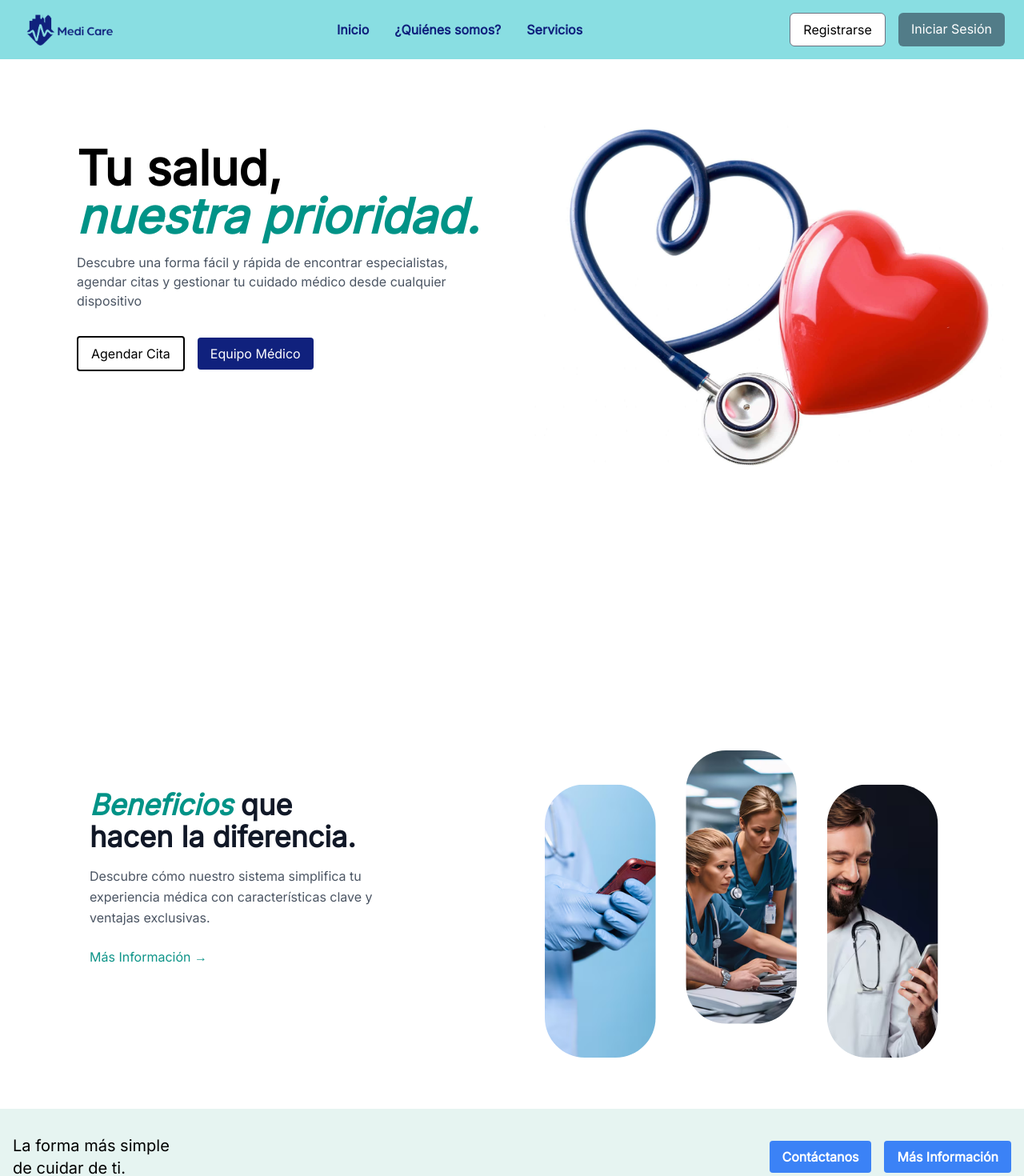
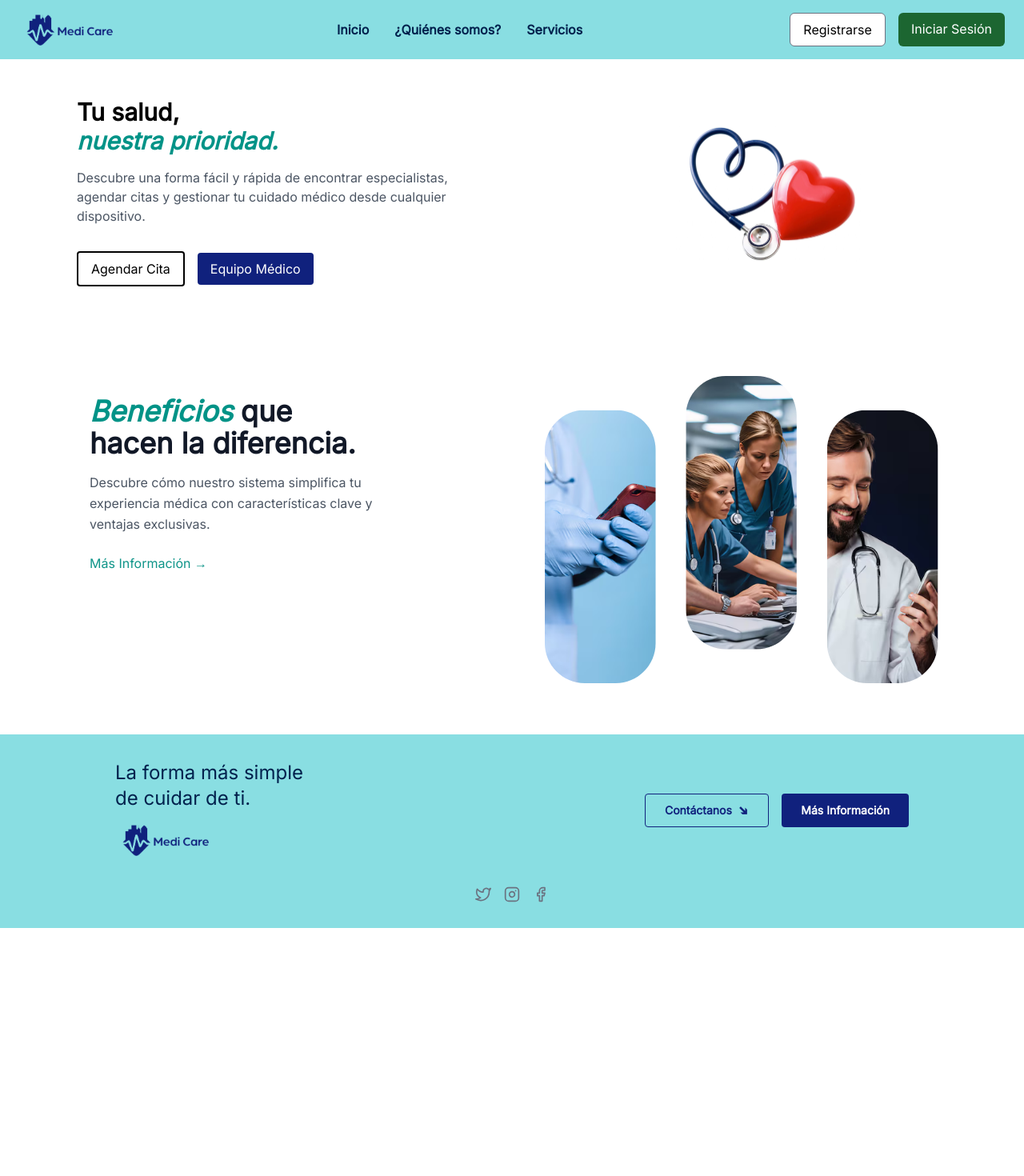
Before and after one commit to isidrocolocho/clinica-landing, a React (Create React App) app: page / in a window 1280 px wide. Shown: the top 1470 px of the page at 80% size. After the commit the page ends 1160 px from the top, so only its background shows below. Built offline with nearby package versions, Linux system fonts and the light colour scheme.

Commit message:
Actualización de Footer, Navbar, Home, login y registro

```diff
--- a/package.json
+++ b/package.json
@@ -21,6 +21,7 @@
     "react": "^19.0.0",
     "react-data-table-component": "^7.6.2",
     "react-dom": "^19.0.0",
+    "react-icons": "^5.4.0",
     "react-router-dom": "^7.0.2",
     "react-scripts": "5.0.1",
     "sweetalert2": "^11.14.5",
--- a/src/views/landing/home/Home.jsx
+++ b/src/views/landing/home/Home.jsx
@@ -1,50 +1,44 @@
 import React from "react";
-//import img from "next/image";
+
 export default function Home() {
   return (
     <div>
-
-      <section className="max-w-7xl mx-auto px-4 py-12 h-screen">
+      <section className="max-w-7xl mx-auto px-4 py-12">
         <div className="grid md:grid-cols-2 gap-8 items-center">
-          <div className="pl-20">
-            <h1 className="text-6xl font-bold mb-4">
+          <div className="md:pl-20">
+            <h1 className="text-4xl sm:text-3xl font-bold mb-4">
               Tu salud, <br />
               <span className="text-verde-aqua font-black italic">nuestra prioridad.</span>
             </h1>
 
             <p className="text-gray-600 mb-8">
-              Descubre una forma fácil y rápida de encontrar especialistas, agendar citas y gestionar tu cuidado médico desde cualquier dispositivo
+              Descubre una forma fácil y rápida de encontrar especialistas, agendar citas y gestionar tu cuidado médico desde cualquier dispositivo.
             </p>
             <div className="space-x-4">
-              {/* Botón Agendar Cita */}
               <button className="bg-white text-black border-2 border-black hover:bg-gray-100 py-2 px-4 rounded">
                 Agendar Cita
               </button>
-              {/* Botón Equipo Médico */}
               <button className="bg-azul-navy text-white hover:bg-blue py-2 px-4 rounded">
                 Equipo Médico
               </button>
             </div>
           </div>
-          <div className="relative h-[400px]">
+          <div className="relative h-64 sm:h-48">
             <img
               src="/images/estetoscopio.jpg"
               alt="Medical stethoscope heart"
-              fill
-              className="object-contain"
+              className="w-full h-full object-contain"
             />
           </div>
         </div>
       </section>
 
       <section className="flex flex-col md:flex-row items-center md:items-start justify-between px-8 py-16 bg-white">
-        {/* Mitad del texto */}
-        <div className="w-full md:w-1/2 flex flex-col justify-center pl-20 pt-12 items-center md:items-start h-full">
-        <h2 className="text-3xl md:text-4xl font-bold italic text-verde-aqua text-center md:text-left">
-          Beneficios <span className="text-gray-900 not-italic">que</span> <br />
-          <span className="text-gray-900 not-italic">hacen la diferencia.</span>
-        </h2>
-
+        <div className="w-full md:w-1/2 flex flex-col justify-center md:pl-20 pt-6 items-center md:items-start h-full">
+          <h2 className="text-3xl md:text-4xl font-bold italic text-verde-aqua text-center md:text-left">
+            Beneficios <span className="text-gray-900 not-italic">que</span> <br />
+            <span className="text-gray-900 not-italic">hacen la diferencia.</span>
+          </h2>
           <p className="mt-4 text-gray-600 leading-relaxed text-center md:text-left">
             Descubre cómo nuestro sistema simplifica tu<br />
             experiencia médica con características clave y<br />
@@ -55,10 +49,7 @@ export default function Home() {
           </a>
         </div>
 
-
-
-        {/* Mitad de la imagen */}
-        <div className="w-full md:w-1/2 mt-12 md:mt-0 flex justify-center items-center">
+        <div className="w-full md:w-1/2 mt-6 md:mt-0 flex justify-center items-center">
           <div className="w-full h-64 md:h-96 overflow-hidden">
             <img
               src="/images/DiseñoBeneficios.png"
@@ -69,5 +60,5 @@ export default function Home() {
         </div>
       </section>
     </div>
-  )
+  );
 }
--- a/src/views/landing/login/login.jsx
+++ b/src/views/landing/login/login.jsx
@@ -5,13 +5,16 @@ import { Link } from "react-router-dom";
 
 export default function login() {
     return (
-        <div className="flex h-screen">
+        <div className="flex flex-col md:flex-row h-screen">
             {/* Imagen del lado izquierdo */}
-            <div className="w-1/2 bg-cover bg-center" style={{ backgroundImage: "url('/images/Diseño_Login.jpg')" }}></div>
+            <div
+                className="hidden md:block md:w-1/2 bg-cover bg-center"
+                style={{ backgroundImage: "url('/images/Diseño_Login.jpg')" }}
+            ></div>
 
             {/* Sección del formulario de login */}
-            <div className="w-1/2 flex items-center justify-center bg-white">
-                <div className="w-full max-w-md mx-auto px-8">
+            <div className="w-full md:w-1/2 flex items-center justify-center bg-white">
+                <div className="w-full max-w-md mx-auto px-6 sm:px-8">
                     <h2 className="text-2xl font-bold text-center mb-6">Iniciar Sesión</h2>
                     <form>
                         <div className="mb-4">
--- a/src/views/partials/Footer.jsx
+++ b/src/views/partials/Footer.jsx
@@ -1,20 +1,55 @@
-import Button from "../../components/ui/botton";
+import React from 'react';
+import { FiTwitter, FiInstagram, FiFacebook } from 'react-icons/fi';
+import { Link } from 'react-router-dom';
+
 const Footer = () => {
   return (
-        <footer className="bg-[#E6F4F1] py-8">
-        <div className="max-w-7xl mx-auto px-4">
-          <div className="flex justify-between items-center">
-            <p className="text-xl">
-              La forma más simple<br />
+    <footer className="bg-[#89DEE2] py-8 flex flex-col items-center font-sans">
+      <div className="w-full max-w-5xl flex flex-col md:flex-row items-center md:justify-between px-4">
+        {/* Texto y Logo */}
+        <div className="flex-1 text-center md:text-left mb-6 md:mb-0">
+          <p className="text-xl md:text-2xl font-medium text-[#00214d] leading-relaxed">
+            La forma más simple
+            <br />
             de cuidar de ti.
           </p>
-            <div className="space-x-4">
-              <Button variant="outline">Contáctanos</Button>
-              <Button className="bg-[#1e3a8a] hover:bg-[#1e3a8a]/90">
+          <Link to="/" className="mt-4 inline-block">
+            <img src="/images/Logo.png" alt="Logo" className="h-10 w-auto mx-auto md:mx-0" />
+          </Link>
+        </div>
+
+        {/* Botones */}
+        <div className="flex flex-col md:flex-row gap-4">
+          <button className="flex items-center justify-center gap-2 px-6 py-2 border border-[#10217D] text-[#10217D] font-bold text-sm rounded transition hover:bg-[#10217D] hover:text-white">
+            Contáctanos
+            <span className="text-base transform rotate-45">➔</span>
+          </button>
+          <button className="px-6 py-2 bg-[#10217D] text-white font-bold text-sm rounded transition hover:bg-[#001C57]">
             Más Información
-              </Button>
+          </button>
         </div>
       </div>
+
+      {/* Redes sociales */}
+      <div className="mt-8 flex gap-4 justify-center">
+        <a
+          href="#"
+          className="text-gray-500 text-xl transition hover:text-[#10217D]"
+        >
+          <FiTwitter />
+        </a>
+        <a
+          href="#"
+          className="text-gray-500 text-xl transition hover:text-[#10217D]"
+        >
+          <FiInstagram />
+        </a>
+        <a
+          href="#"
+          className="text-gray-500 text-xl transition hover:text-[#10217D]"
+        >
+          <FiFacebook />
+        </a>
       </div>
     </footer>
   );
--- a/src/views/partials/Navbar.jsx
+++ b/src/views/partials/Navbar.jsx
@@ -1,9 +1,12 @@
-import React from "react";
+import React, { useState } from "react";
 import { Link } from "react-router-dom";
+import { FiMenu, FiX } from "react-icons/fi";
 
 const Navbar = () => {
+  const [isOpen, setIsOpen] = useState(false);
+
   return (
-        <header className="bg-celeste-aqua">
+    <header className="bg-[#89DEE2]">
       <div className="max-w-7xl mx-auto flex justify-between items-center py-4 px-6">
         {/* Logo */}
         <div>
@@ -16,30 +19,30 @@ const Navbar = () => {
           </Link>
         </div>
 
-                {/* Menú */}
+        {/* Menú en pantallas grandes */}
         <nav className="hidden md:flex space-x-8">
           <Link
             to="/"
-                        className="text-azul-navy font-bold hover:text-cyan-600"
+            className="text-[#00214d] font-bold hover:text-cyan-600"
           >
             Inicio
           </Link>
           <Link
             to="/somos"
-                        className="text-azul-navy font-bold hover:text-cyan-600"
+            className="text-[#00214d] font-bold hover:text-cyan-600"
           >
             ¿Quiénes somos?
           </Link>
           <Link
             to="/servicios"
-                        className="text-azul-navy font-bold hover:text-cyan-600"
+            className="text-[#00214d] font-bold hover:text-cyan-600"
           >
             Servicios
           </Link>
         </nav>
 
         {/* Botones */}
-                <div className="flex space-x-4">
+        <div className="hidden md:flex space-x-4">
           <Link
             to="/registro"
             className="border border-gray-500 bg-white px-4 py-2 rounded-md hover:bg-gray-100"
@@ -48,11 +51,65 @@ const Navbar = () => {
           </Link>
           <Link
             to="/login"
-                        className="bg-verde-musgo text-white px-4 py-2 rounded-md hover:bg-gray-700">
+            className="bg-[#1C6631] text-white px-4 py-2 rounded-md hover:bg-[#154d25]"
+          >
+            Iniciar Sesión
+          </Link>
+        </div>
+
+        {/* Icono del menú móvil */}
+        <div className="md:hidden">
+          <button
+            onClick={() => setIsOpen(!isOpen)}
+            className="text-[#00214d] text-2xl"
+          >
+            {isOpen ? <FiX /> : <FiMenu />}
+          </button>
+        </div>
+      </div>
+
+      {/* Menú desplegable para móviles */}
+      {isOpen && (
+        <div className="md:hidden bg-[#89DEE2] px-6 py-4 space-y-4">
+          <Link
+            to="/"
+            className="block text-[#00214d] font-bold hover:text-cyan-600"
+            onClick={() => setIsOpen(false)}
+          >
+            Inicio
+          </Link>
+          <Link
+            to="/somos"
+            className="block text-[#00214d] font-bold hover:text-cyan-600"
+            onClick={() => setIsOpen(false)}
+          >
+            ¿Quiénes somos?
+          </Link>
+          <Link
+            to="/servicios"
+            className="block text-[#00214d] font-bold hover:text-cyan-600"
+            onClick={() => setIsOpen(false)}
+          >
+            Servicios
+          </Link>
+          <div className="flex flex-col space-y-4">
+            <Link
+              to="/registro"
+              className="border border-gray-500 bg-white px-4 py-2 rounded-md text-center hover:bg-gray-100"
+              onClick={() => setIsOpen(false)}
+            >
+              Registrarse
+            </Link>
+            <Link
+              to="/login"
+              className="bg-[#28312a] text-white px-4 py-2 rounded-md text-center hover:bg-[#154d25]"
+              onClick={() => setIsOpen(false)}
+            >
               Iniciar Sesión
             </Link>
           </div>
         </div>
+      )}
     </header>
   );
 };
```
Lines whose indentation alone changed are shown as unchanged.
